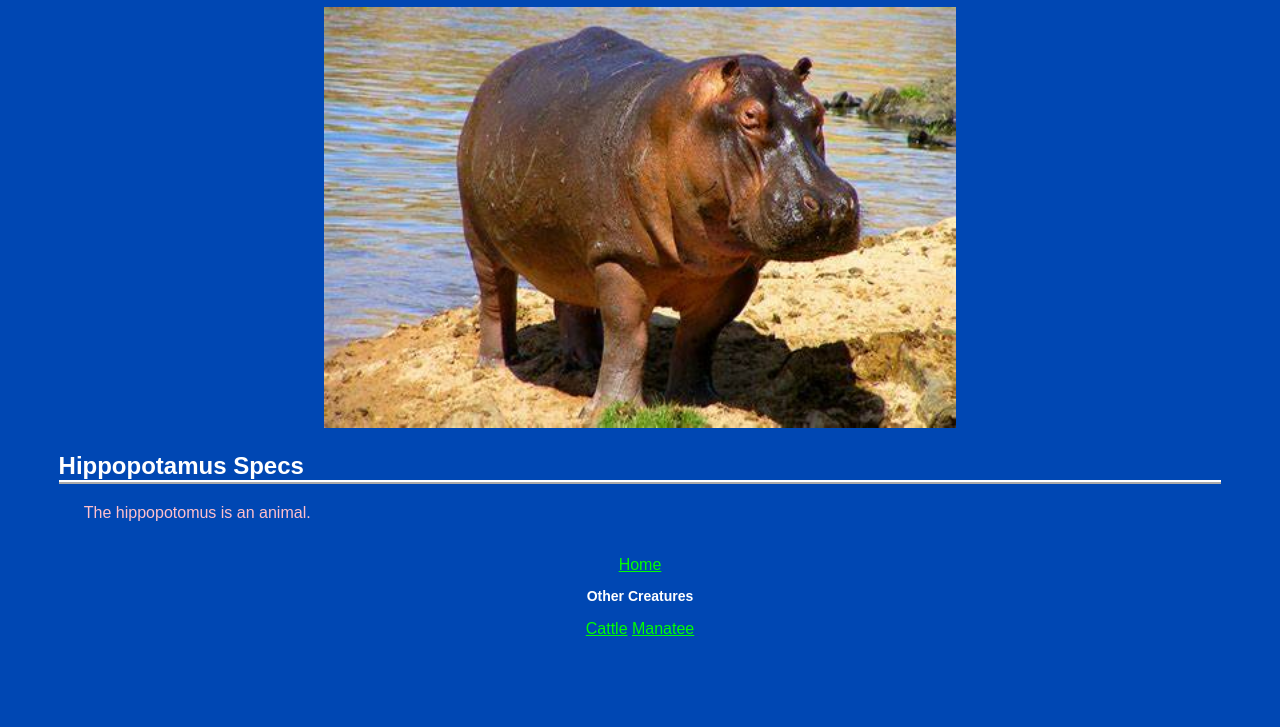
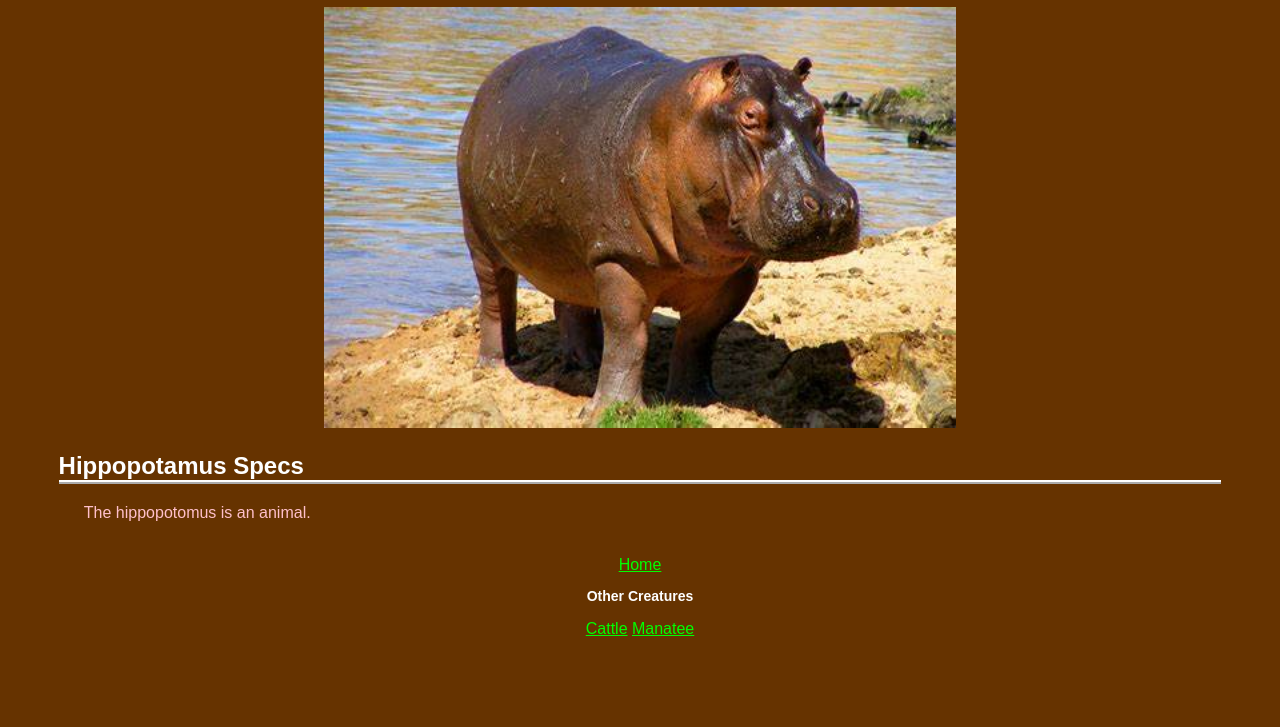
Before and after one commit to GHuang27/assignment1, a plain HTML site: page hippo.html in a window 1280 px wide. Shown: the part 73-800 px from the top of the page. Drawn offline with Linux system fonts and the light colour scheme.

Commit message:
adjusted hippo styling

```diff
--- a/css/hippo.css
+++ b/css/hippo.css
@@ -1,7 +1,7 @@
 body {
 	font-family: Arial;
 	color: white;
-	background-color: rgba(0,71,179);
+	background-color: rgba(102,51,0);
 	text-align: center;
 }
 
```
